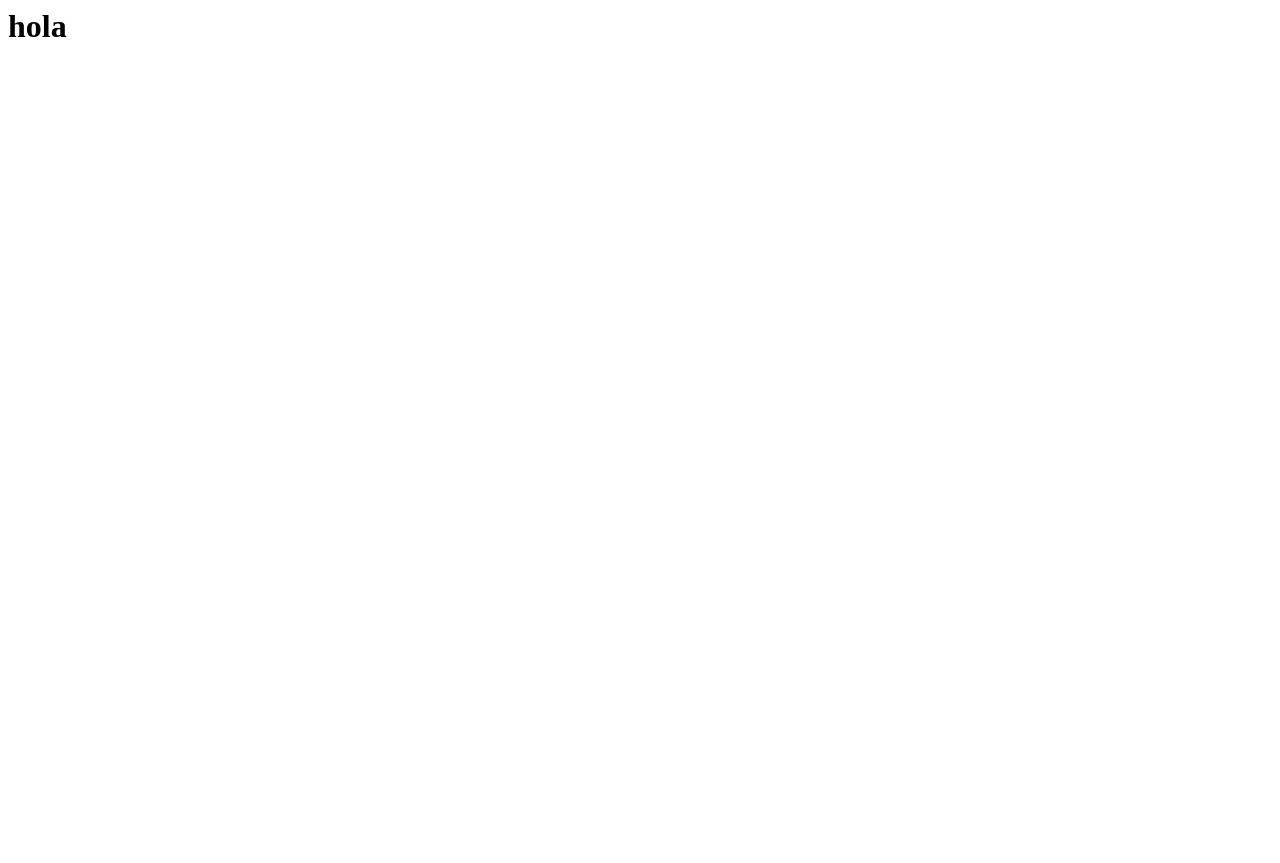
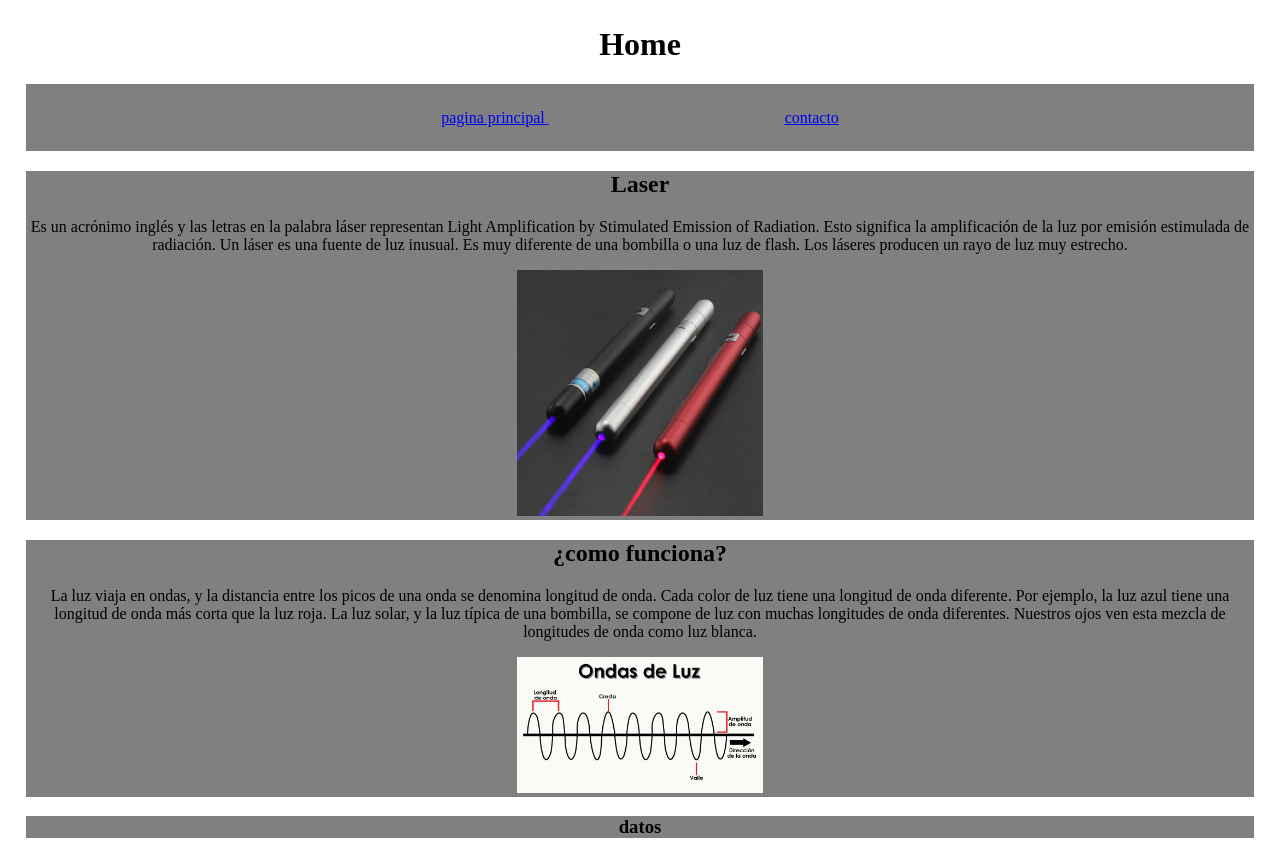
Before and after one commit to CesarAndreChavezHerrera/learn_django, a Django app: page /home/ in a window 1280 px wide. Before the commit the page is almost empty. Before the commit the page ends 37 px from the top, so only its background shows below. Run offline with Django 3.2, Linux system fonts and the light colour scheme.

Commit message:
pagina web home

```diff
--- /dev/null
+++ b/practica16/home/static/css/estilo.css
@@ -0,0 +1,26 @@
+body{
+    margin: 2%;
+    text-align: center;
+    align-items: center;
+
+}
+a{
+    margin: 10%;
+}
+nav{
+    background-color: gray;
+    padding: 2%;
+}
+article{
+
+    background-color: gray;
+
+}
+
+footer{
+    background-color: gray;
+}
+
+img{
+    width: 20%;
+}
--- a/practica16/home/templates/home.html
+++ b/practica16/home/templates/home.html
@@ -1 +1,60 @@
-<h1>hola</h1>
+<!DOCTYPE html>
+{% load static %}
+<html>
+
+    <head>
+        <title>home</title>
+        <link rel="stylesheet" type="text/css" href="{%static 'css/estilo.css'%}">
+    </head>
+    <body>
+        <header>
+            <h1>Home</h1>
+            <nav>
+                <a href="/home/">
+                    pagina principal
+                </a>
+                <a href="/datos/">
+                    contacto
+                </a>
+            </nav>
+        </header>
+        <section>
+            <article>
+                <h2>Laser</h2>
+                <p> Es un acrónimo inglés y las letras en la
+                    palabra láser representan Light
+                    Amplification by Stimulated Emission of
+                    Radiation. Esto significa la amplificación
+                    de la luz por emisión estimulada de radiación.
+                    Un láser es una fuente de luz inusual. Es muy diferente de una bombilla o una luz de flash.
+                    Los láseres producen un rayo de luz muy estrecho.
+                </p>
+                <img src="{%static 'imagen/laser_1.jpg'%}">
+            </article>
+
+            <article>
+                <h2>¿como funciona?</h2>
+                <p>
+                    La luz viaja en ondas, y la distancia entre los picos de una onda se
+                    denomina longitud de onda.
+                    Cada color de luz tiene una
+                    longitud de onda diferente.
+                    Por ejemplo, la luz azul tiene una longitud
+                    de onda más corta que la luz
+                    roja. La luz solar, y la luz
+                    típica de una bombilla,
+                    se compone de luz con muchas
+                    longitudes de onda diferentes.
+                    Nuestros ojos ven esta mezcla de
+                    longitudes de onda como luz
+                    blanca.
+                </p>
+                <img src="{%static 'imagen/ondas.jpg'%}">
+            </article>
+
+        </section>
+        <footer>
+            <h3>datos</h3>
+        </footer>
+    </body>
+</html>
```
Also changed, not shown: practica16/home/static/imagen/laser_1.jpg (added), practica16/home/static/imagen/ondas.jpg (added).
